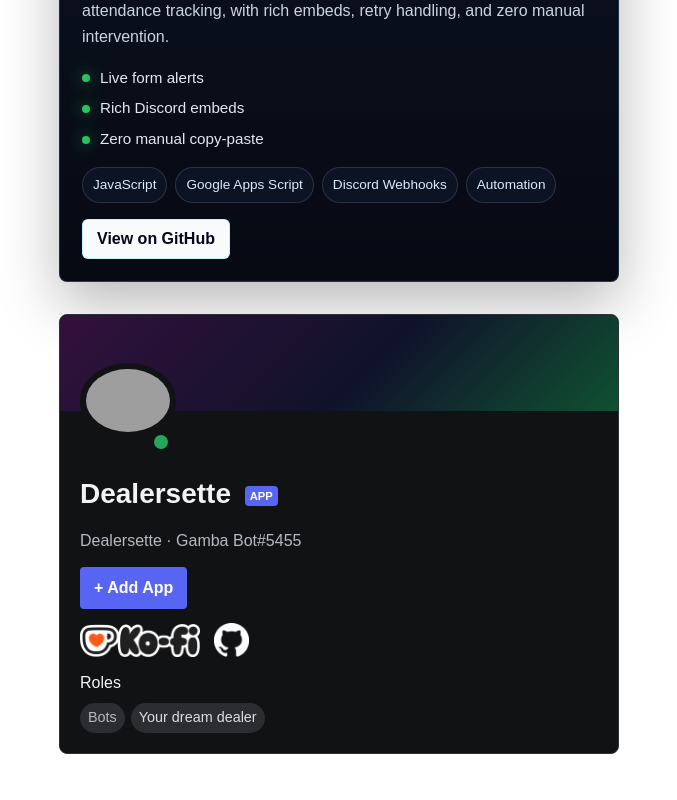
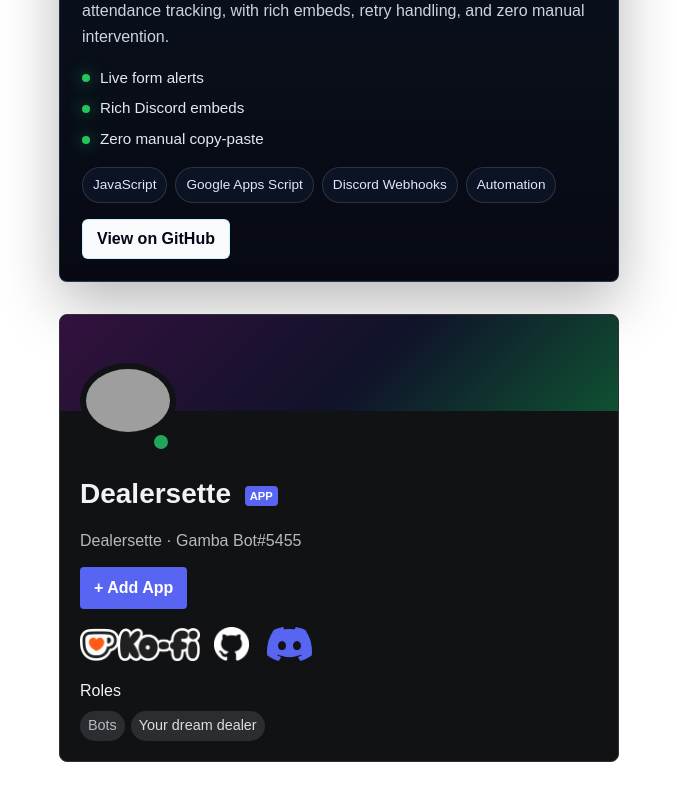
Before and after one commit to chilipepperpixels/sanctuary, a Next.js app: page /projects in a window 1280 px wide. Shown: the part 588-1388 px from the top of the page, without its empty margins (301-978 px from the left). Built offline with nearby package versions, Linux system fonts and the light colour scheme; grey boxes are pictures that could not be loaded.

Commit message:
feat: add Discord widget with styling for enhanced user interaction

```diff
--- a/src/app/globals.css
+++ b/src/app/globals.css
@@ -244,6 +244,48 @@
   max-width: 120px;
   max-height: 34px;
   object-fit: contain;
+}
+
+.discord-widget-trigger {
+  position: relative;
+  display: inline-flex;
+  align-items: center;
+  padding: 4px;
+  border-radius: 6px;
+}
+
+.discord-widget-popover {
+  position: absolute;
+  right: 0;
+  bottom: calc(100% + 12px);
+  z-index: 20;
+  width: min(350px, calc(100vw - 40px));
+  max-height: min(500px, 70vh);
+  overflow: hidden;
+  border: 1px solid #2f3136;
+  border-radius: 8px;
+  background: #111214;
+  box-shadow: 0 18px 45px rgba(0, 0, 0, 0.45);
+  opacity: 0;
+  pointer-events: none;
+  transform: translateY(8px);
+  transition:
+    opacity 0.15s ease,
+    transform 0.15s ease;
+}
+
+.discord-widget-popover iframe {
+  display: block;
+  width: 100%;
+  height: min(500px, 70vh);
+}
+
+.discord-widget-trigger:hover .discord-widget-popover,
+.discord-widget-trigger:focus .discord-widget-popover,
+.discord-widget-trigger:focus-within .discord-widget-popover {
+  opacity: 1;
+  pointer-events: auto;
+  transform: translateY(0);
 }
 
 .role {
--- a/src/app/projects/page.js
+++ b/src/app/projects/page.js
@@ -126,6 +126,29 @@
               >
                 <img src="/GitHub_Invertocat_White.png" alt="GitHub" />
               </a>
+              <span className="discord-widget-trigger">
+                <a
+                  href="https://discord.gg/2t8u4UHanz"
+                  target="_blank"
+                  rel="noopener noreferrer"
+                >
+                  <img
+                    src="/Discord-Symbol-Blurple.png"
+                    alt="Support Discord Server"
+                  />
+                </a>
+                <span className="discord-widget-popover">
+                  <iframe
+                    src="https://discord.com/widget?id=1511547007918018721&theme=dark"
+                    width="350"
+                    height="500"
+                    allowTransparency="true"
+                    frameBorder="0"
+                    sandbox="allow-popups allow-popups-to-escape-sandbox allow-same-origin allow-scripts"
+                    title="Discord server widget"
+                  ></iframe>
+                </span>
+              </span>
             </div>
 
             <div className="section">
```
Also changed, not shown: public/Discord-Symbol-Blurple.png (added).
